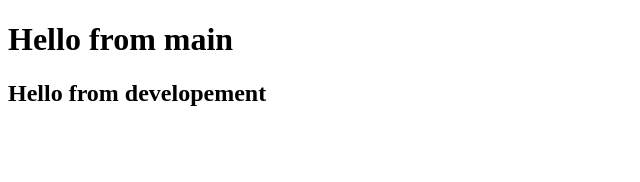
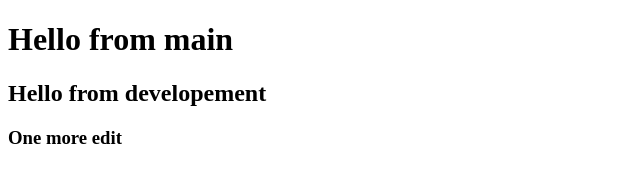
Before and after one commit to solo-mizan/git-multiple-branches, a plain HTML site: page index.html in a window 1280 px wide. Shown: the whole page, without its empty margins (0-640 px from the left). Drawn offline with Linux system fonts and the light colour scheme.

Commit message:
h3 tag added

```diff
--- a/index.html
+++ b/index.html
@@ -11,6 +11,7 @@
 <body>
     <h1>Hello from main</h1>
     <h2>Hello from developement</h2>
+    <h3>One more edit</h3>
 </body>
 
 </html>
```
